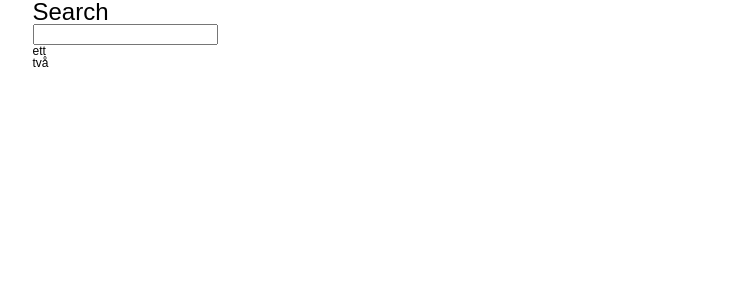
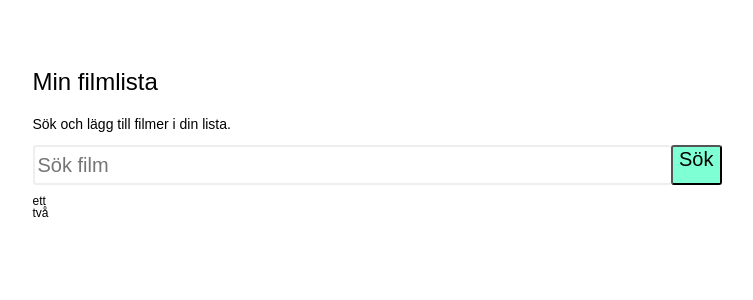
Before and after one commit to andberg/POC-angular_search, an Angular app: page / in a window 1280 px wide. Shown: the top 300 px of the page, without its empty margins (263-1016 px from the left). Built offline with nearby package versions, Linux system fonts and the light colour scheme.

Commit message:
Added searchfunctionality for search component. Gets a list from IMDB

```diff
--- a/src/app/app.component.css
+++ b/src/app/app.component.css
@@ -2,4 +2,9 @@
     max-width: 689px;
     width: 100%;
     margin: 0 auto;
+    padding: 50px 10px;
 }
+
+h1 {
+    margin: 20px 0;
+}
--- a/src/app/app.component.html
+++ b/src/app/app.component.html
@@ -1,8 +1,9 @@
 <!--The content below is only a placeholder and can be replaced.-->
 <div class="container">
   <h1>
-    Search
+    Min filmlista
   </h1>
+  <p>Sök och lägg till filmer i din lista. </p>
   <app-search></app-search>
   <app-result-list></app-result-list>
 
--- a/src/app/app.module.ts
+++ b/src/app/app.module.ts
@@ -1,6 +1,6 @@
 import { BrowserModule } from '@angular/platform-browser';
 import { NgModule } from '@angular/core';
-
+import { HttpClientModule } from '@angular/common/http';
 import { AppComponent } from './app.component';
 import { SearchComponent } from './components/search/search.component';
 import { ResultListComponent } from './components/result-list/result-list.component';
@@ -12,7 +12,8 @@ import { ResultListComponent } from './components/result-list/result-list.compon
     ResultListComponent
   ],
   imports: [
-    BrowserModule
+    BrowserModule,
+    HttpClientModule
   ],
   providers: [],
   bootstrap: [AppComponent]
--- a/src/app/components/search/search.component.css
+++ b/src/app/components/search/search.component.css
@@ -0,0 +1,36 @@
+.search-section {
+    margin: 10px 0;
+}
+
+.search-control {
+	width: 100%;
+	display: flex;
+	flex-direction: row;
+	justify-content: flex-start;
+}
+input {
+	display: flex;
+	flex-grow: 5;
+	width: 100%;
+	height: 40px;
+	padding: 3px;
+	border: 2px solid #eee;
+    font-size: 20px;
+    border-radius: 3px;
+    border-right: none;
+}
+input:focus {
+    outline: #eee auto 5px;
+}
+button {
+	display:flex;
+	flex-grow: 1;
+	height: 40px;
+    font-size: 20px;
+    border-radius: 3px;
+    background-color: aquamarine;
+}
+button:hover {
+    cursor: pointer;
+    background-color: beige;
+}
--- a/src/app/components/search/search.component.html
+++ b/src/app/components/search/search.component.html
@@ -1,3 +1,15 @@
-<section>
-  <input type="search">
+<section class="search-section">
+  <form role="search">
+    <div class="search-control">
+      <input type="search" id="site-search" name="search-movie"
+        placeholder="Sök film" aria-label="Sök filmnamn på IMDB"
+        (keyup)="onKeyUp($event)">
+      <button>Sök</button>
+    </div>
+  </form>
+  <section class="search-result">
+    <ul>
+      <li *ngFor="let result of resultList"> {{ result.name }}</li>
+    </ul>
+  </section>
 </section>
--- a/src/app/components/search/search.component.ts
+++ b/src/app/components/search/search.component.ts
@@ -1,4 +1,6 @@
 import { Component, OnInit } from '@angular/core';
+import { SearchService } from '../../services/search.service';
+import { Movie } from '../../models/models';
 
 @Component({
   selector: 'app-search',
@@ -7,9 +9,29 @@ import { Component, OnInit } from '@angular/core';
 })
 export class SearchComponent implements OnInit {
 
-  constructor() { }
+  public resultList: Array<any>
+  constructor(public searchService: SearchService) { }
 
   ngOnInit() {
   }
 
+  onKeyUp(event) {
+    if (event.srcElement.value.length < 2) {
+      return;
+    }
+    this.searchService.searchMovies(event.srcElement.value).subscribe(res => {
+      this.handleResponse(res);
+    });
+  }
+
+  handleResponse(resObj) {
+    if (resObj.Response.indexOf('True') !== -1) {
+      const movies = resObj.Search.map((imdbMovie) => {
+        return new Movie(new Date(), imdbMovie.Title);
+      })
+      this.resultList = movies;
+    } else {
+      this.resultList = [];
+    }
+  }
 }
--- /dev/null
+++ b/src/app/models/models.ts
@@ -0,0 +1,9 @@
+export class Movie {
+    timestamp: Date;
+    name: String;
+
+    constructor(timestamp:Date , name:String){
+        this.timestamp = timestamp;
+        this.name = name;
+    }
+}
--- a/src/app/services/messages.service.ts
+++ b/src/app/services/messages.service.ts
@@ -6,4 +6,5 @@ import { Injectable } from '@angular/core';
 export class MessagesService {
 
   constructor() { }
+
 }
--- a/src/app/services/search.service.ts
+++ b/src/app/services/search.service.ts
@@ -1,9 +1,22 @@
 import { Injectable } from '@angular/core';
+import { HttpClient, HttpHeaders } from '@angular/common/http';
+
+const httpOptions = {
+  headers: new HttpHeaders({ 'Content-Type': 'application/json' })
+};
 
 @Injectable({
   providedIn: 'root'
 })
 export class SearchService {
 
-  constructor() { }
+  public KEY = 'b55daa5e';
+  public url = 'http://www.omdbapi.com/?apikey=' + this.KEY + '&s=';
+
+  constructor(public http: HttpClient,) { }
+
+  searchMovies(name: String): any {
+    return this.http.get(this.url + name);
+  }
+
 }
--- a/src/styles.css
+++ b/src/styles.css
@@ -55,7 +55,7 @@ body {
     font-size: 12px;
 }
 p {
-    font-size: 12px;
+    font-size: 14px;
     line-height: 1.5;
 }
 
```
